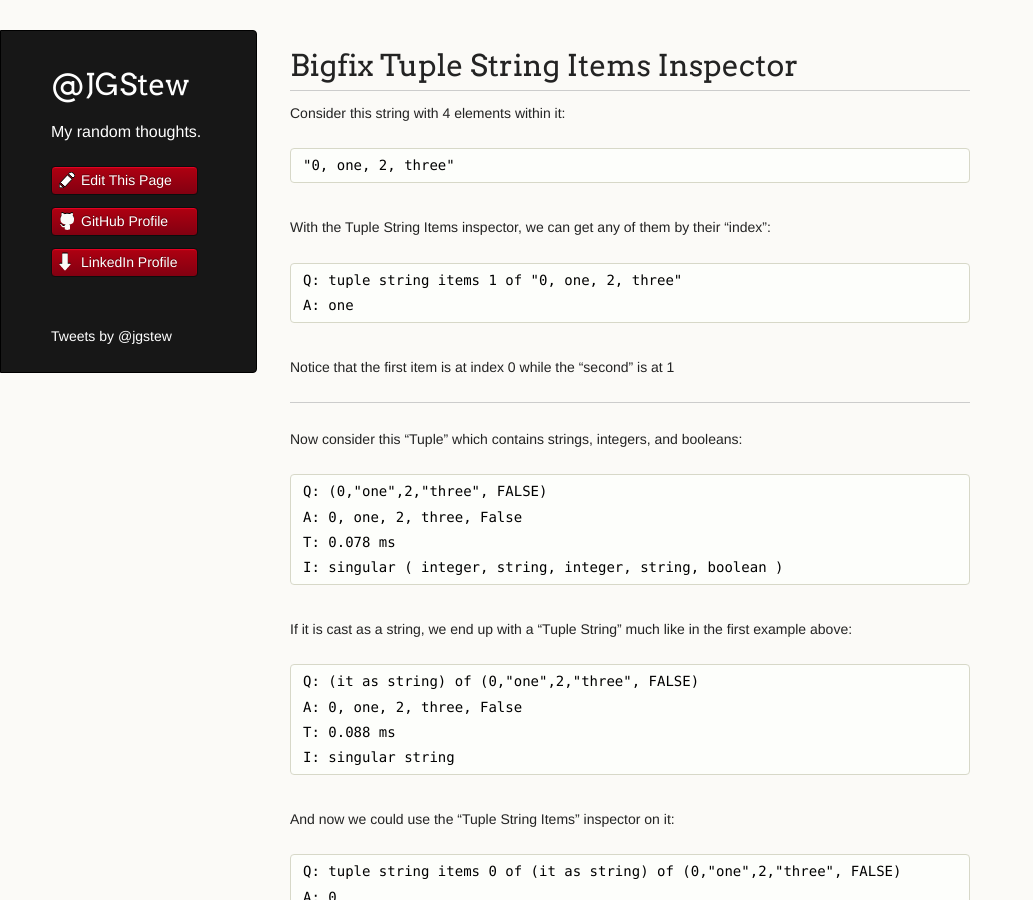
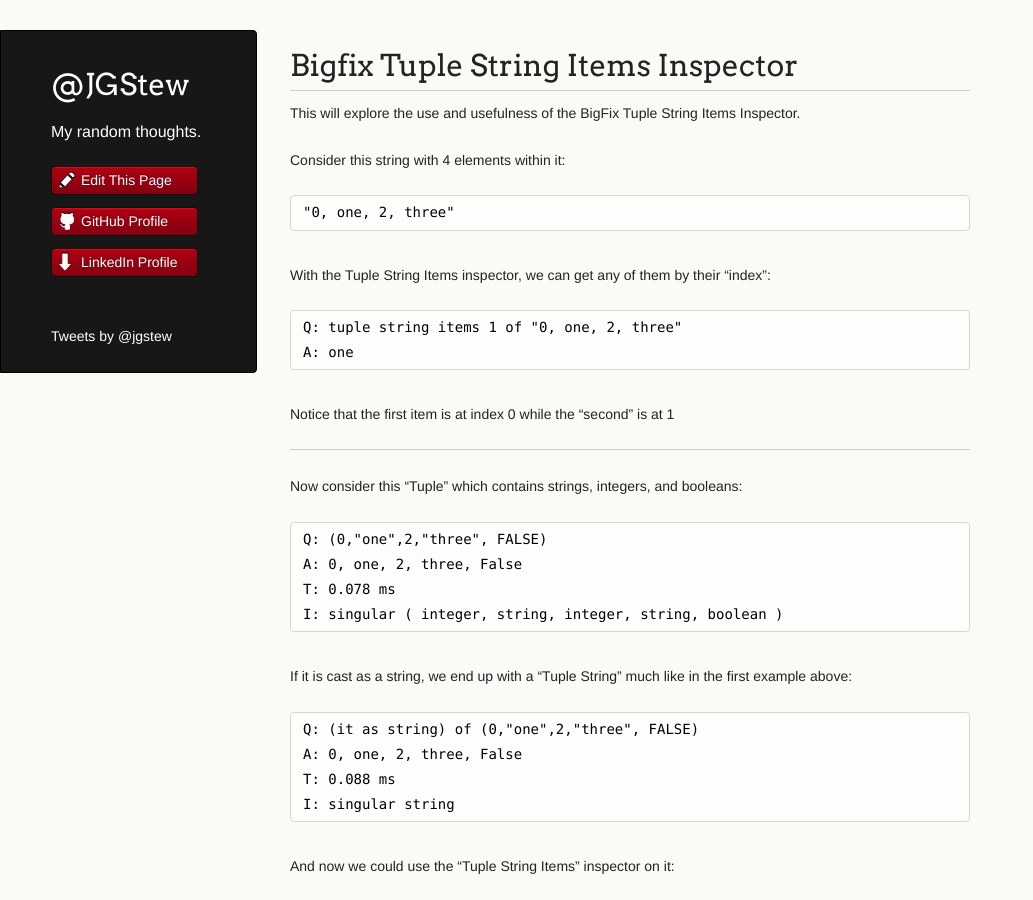
Before and after one commit to jgstew/jgstew.github.io, a Jekyll site: the page built from _posts/2018-12-04-BigFix-Tuple-String-Items-Inspector.md, in a window 1280 px wide and 900 px high. Shown: the whole window, without its empty margins (0-1033 px from the left). Built offline with Jekyll 4.4.1, drawn with Linux system fonts in a browser that asks for light colours; nearby versions of some CDN libraries; comment, search, counter and statistics services are not loaded.

Commit message:
Update 2018-12-04-BigFix-Tuple-String-Items-Inspector.md

```diff
--- a/_posts/2018-12-04-BigFix-Tuple-String-Items-Inspector.md
+++ b/_posts/2018-12-04-BigFix-Tuple-String-Items-Inspector.md
@@ -1,4 +1,6 @@
 
+
+This will explore the use and usefulness of the BigFix Tuple String Items Inspector.
 
 Consider this string with 4 elements within it:
 
```
